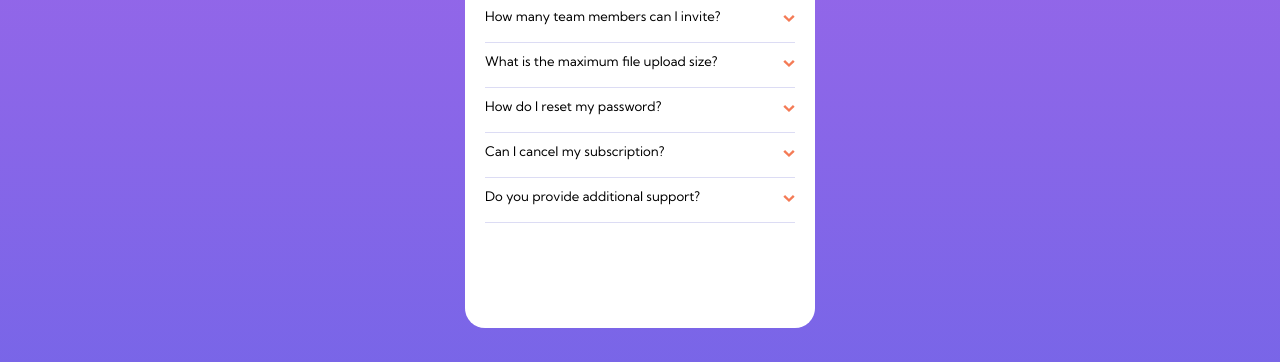
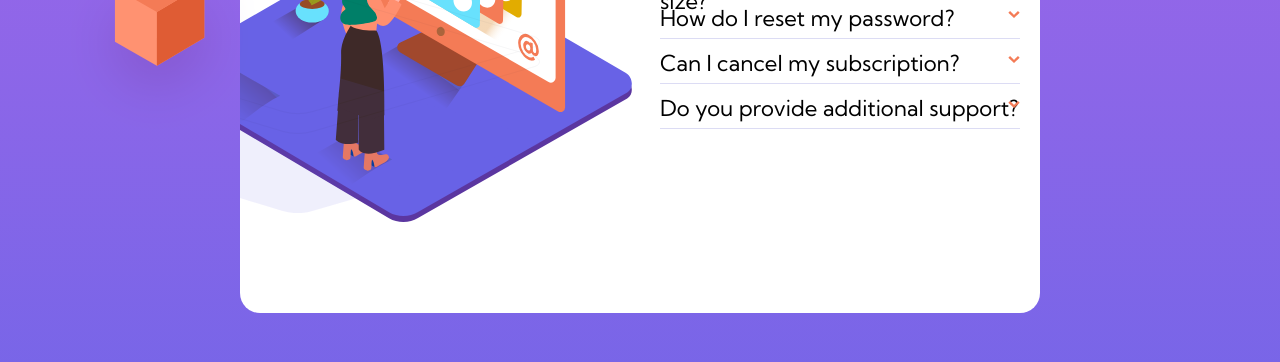
Before and after one commit to mkhernandez/faq-accordion-card, a plain HTML site: page index.html in a window 1280 px wide. Shown: the part 450-812 px from the top of the page. Drawn offline with Linux system fonts and the light colour scheme.

Commit message:
made some changes to index.html by adding another div for bg images and positioned images close to what is necessary

```diff
--- a/index.html
+++ b/index.html
@@ -13,12 +13,19 @@
 </head>
 <body>
   <div class="container">
+    <img class="bg-desktop-box" src="./images/illustration-box-desktop.svg" alt="background box">
+    <div class="bg-desktop">
+      <img class="bg-desktop-woman" src="./images/illustration-woman-online-desktop.svg" alt="woman standing in front of screen">
+
+      <img class="bg-desktop-pattern" src="./images/bg-pattern-desktop.svg" alt="background pattern">
+    </div>
     <div class="img grid">
-      <img class="woman" src="./images/illustration-woman-online-mobile.svg" alt="">
-      <img class="base" src="./images/bg-pattern-mobile.svg" alt="">
+      <img class="woman" src="./images/illustration-woman-online-mobile.svg" alt="woman standing in front of a screen">
+      <img class="base" src="./images/bg-pattern-mobile.svg" alt="background pattern">
     </div>
-    <h2>FAQ</h2>
+
     <div class="accordion">
+      <h2>FAQ</h2>
       <div>
         <input type="radio" name="faq-accordion" id="team-member-section" class="accordion-input">
         <label for="team-member-section" class="accordion-label">How many team members can I invite?</label>
--- a/styles.css
+++ b/styles.css
@@ -40,6 +40,10 @@ h2 {
     border-radius: 20px;
     background: hsla(0, 0%, 100%, 1);
 
+}
+
+.bg-desktop {
+    display: none;
 }
 
 .img {
@@ -140,3 +144,58 @@ h2 {
 .attribution {
     margin: 35px auto;
 }
+
+/* media queries */
+@media screen and (min-width: 700px) {
+    body {
+        font-size: 20px;
+    }
+
+    .container {
+        display: flex;
+        width: 800px;
+        height: 500px;
+        align-items: center;
+        flex-direction: row;
+    }
+
+    .bg-desktop {
+        display: flex;
+        flex-direction: column;
+        width: 50%;
+        height: 100%;
+        position: relative;
+        overflow: hidden;
+    }
+
+    .bg-desktop-woman {
+        position: absolute;
+        top: 10%;
+        left: -20%;
+    }
+
+    .bg-desktop-box {
+        position: absolute;
+        top: 51%;
+        left: 5%;
+        z-index: 1;
+    }
+
+    .bg-desktop-pattern {
+        position: absolute;
+        top: 30%;
+        left: -50%;
+        width: 500px;
+        height: 250px;
+    }
+
+    .img {
+
+        display: none;
+    }
+
+    .accordion {
+        width: 50%;
+        height: 100%;
+    }
+}
```
